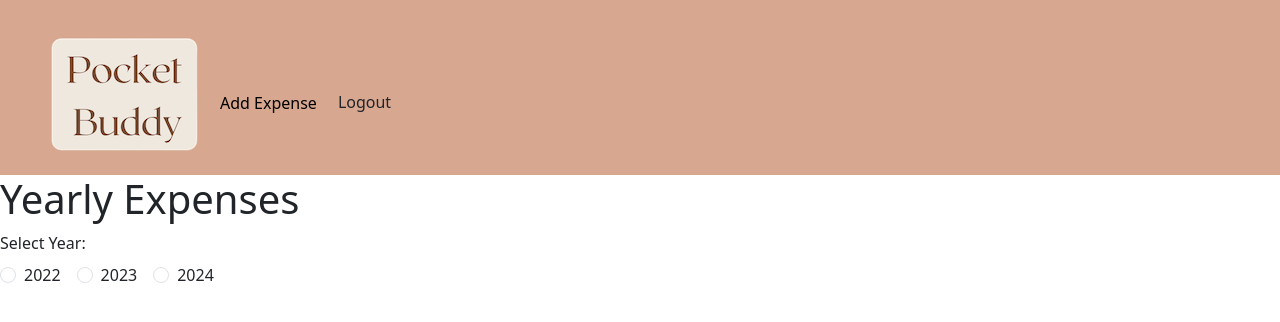
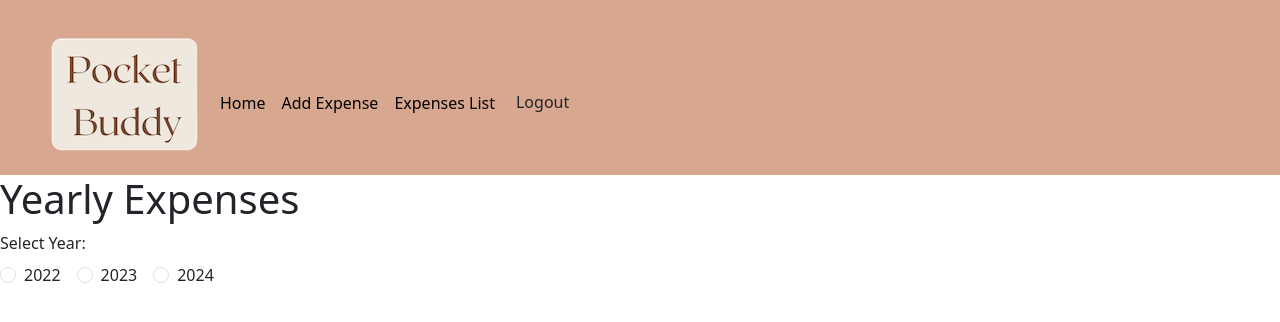
Before and after one commit to bhavana1308/expense_tracker_react, a React (Create React App) app: page /api/expenses/yearly in a window 1280 px wide. Shown: the top 322 px of the page. Built offline with nearby package versions, Linux system fonts and the light colour scheme.

Commit message:
added links in navbar

```diff
--- a/src/components/Navbar.js
+++ b/src/components/Navbar.js
@@ -16,9 +16,18 @@ export default function Navbar() {
                     <div class="collapse navbar-collapse" id="navbarSupportedContent">
                         <ul class="navbar-nav me-auto mb-2 mb-lg-0">
 
+                        <li class="nav-item">
+                                <a class="nav-link active" aria-current="page" href="/api/expenses/yearly">Home</a>
+                            </li>
+
                             <li class="nav-item">
                                 <a class="nav-link active" aria-current="page" href="/api/expense/add">Add Expense</a>
                             </li>
+
+                            <li class="nav-item">
+                                <a class="nav-link active" aria-current="page" href="/api/expense/list">Expenses List</a>
+                            </li>
+
                             <li class="nav-item">
                                 <Logout />
                             </li>
```
